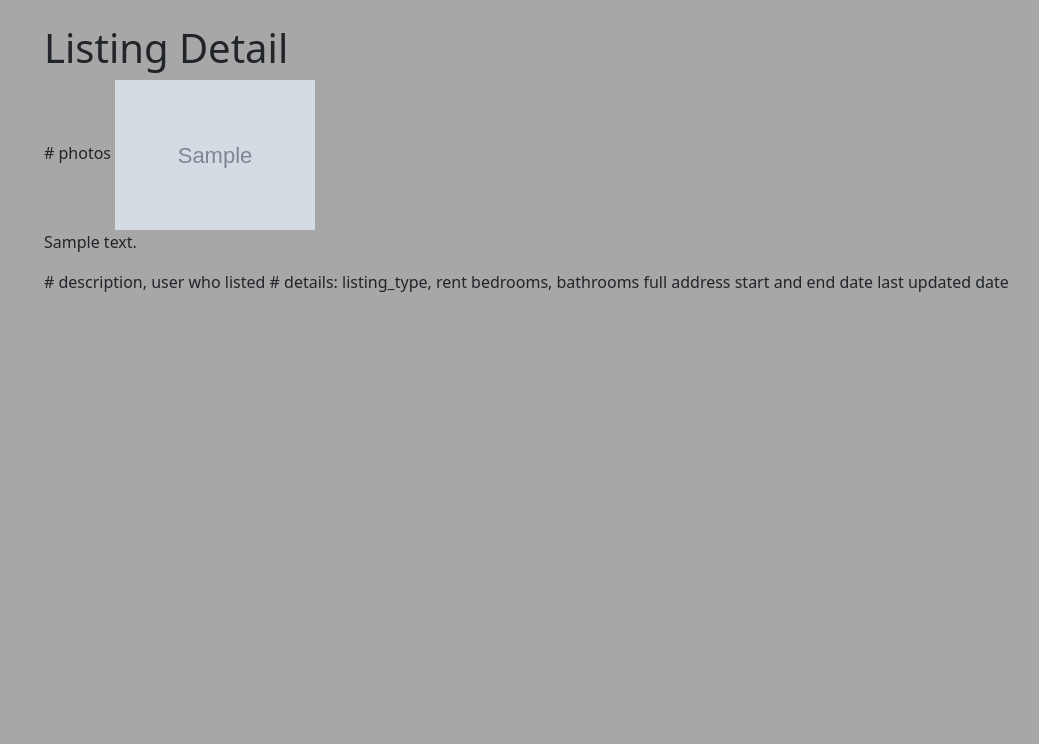
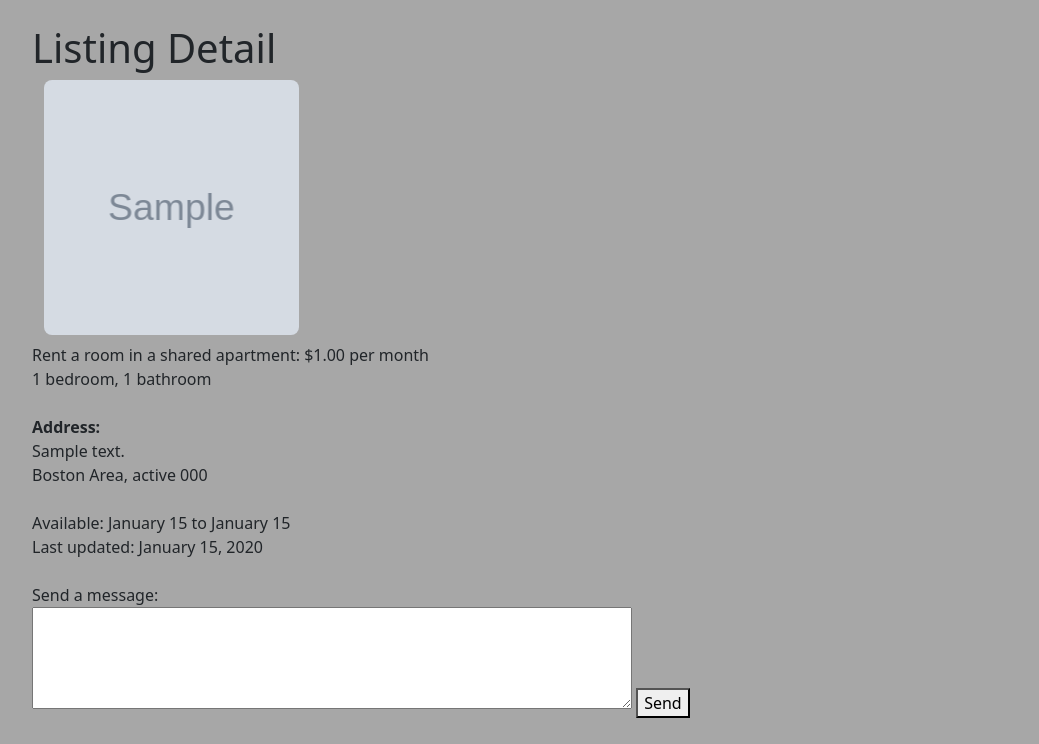
Before and after one commit to caribbean-apple/housing, a Django app: page /listing/1/ in a window 1280 px wide. Shown: the part 56-800 px from the top of the page, without its empty margins (50-1089 px from the left). Run offline with Django 4.2, Linux system fonts and the light colour scheme; tables that the repository leaves empty hold one stand-in row (values such as "Sample post"); grey boxes marked "Sample" are stand-in pictures.

Commit message:
start to add messaging, finish listing page

```diff
--- a/sublets/forms.py
+++ b/sublets/forms.py
@@ -1,6 +1,6 @@
 from django import forms
 from django.contrib.auth.forms import UserCreationForm, AuthenticationForm
-from .models import User, Listing
+from .models import User, Listing, Message
 import datetime
 
 SUPPORTED_CITIES = ['Boston Area', 'New York City', 'Philadelphia']
@@ -40,17 +40,23 @@ class ListingForm(forms.Form):
         fields=['description', 'address_line_1', 'city', 'state', 'zip_code', 'rent',
                  'listing_type', 'start_date', 'end_date', 'bathroom_count', 'bedroom_count']
 
-    def clean(self):
+    def clean_start_date(self):
         cleaned_data = super().clean()
         start_date = cleaned_data.get('start_date')
-        end_date = cleaned_data.get('end_date')
-        bedroom_count = cleaned_data.get('bedroom_count')
         if start_date and start_date < datetime.date.today():
             raise forms.ValidationError("Start date cannot be in the past.")
+
+    def clean_end_date(self):
+        cleaned_data = super().clean()
+        end_date = cleaned_data.get('end_date')
         if end_date and end_date < datetime.date.today():
             raise forms.ValidationError("End date cannot be in the past.")
-        if start_date and end_date and start_date > end_date:
+        if end_date and end_date < cleaned_data.get('start_date'):
             raise forms.ValidationError("End date must be later than start date.")
+
+    def clean_bedroom_count(self):
+        cleaned_data = super().clean()
+        bedroom_count = cleaned_data.get('bedroom_count')
         if bedroom_count < 1:
             raise forms.ValidationError("Listings must have at least one bedroom.")
         return cleaned_data
@@ -60,3 +66,9 @@ class SearchForm(forms.Form):
     Selected_City = forms.MultipleChoiceField(
         choices=SUPPORTED_CITIES,
     )
+
+class SendMessageForm(forms.ModelForm):
+    body = forms.CharField(widget=forms.Textarea(attrs={'rows': 4}))
+    class Meta:
+        model = Message
+        fields = ['body']
--- a/sublets/static/sublets/css/listing.css
+++ b/sublets/static/sublets/css/listing.css
@@ -1,3 +1,16 @@
 .listingpicture {
     width: 200px;
 }
+
+.square-thumbnail {
+    width: 100%;
+    padding-bottom: 100%;
+    background-size: cover;
+    background-position: center;
+    border-radius: 8px;
+  }
+
+textarea {
+    width: 70%;
+    max-width: 600px;
+}
--- a/sublets/templates/sublets/listing.html
+++ b/sublets/templates/sublets/listing.html
@@ -9,23 +9,36 @@ Sublets - Listing Detail
 {% endblock head %}
 
 {% block body %}
-<div class="container">
-    <h1>Listing Detail</h1>
-    # photos
-    {% for p in pictures %}
-    <img class="listingpicture" src="{{ p.picture.url }}" alt="listing picture">
-    {% empty %}
-    {% endfor %}
-
-    <p>{{ listing.description }}</p>
-    # description, user who listed
+<h1>Listing Detail</h1>
 
 
-    # details: listing_type, rent
-    bedrooms, bathrooms
-    full address
-    start and end date
-    last updated date
+<div class="container-fluid">
+    <div class="row">
+      {% for p in pictures %}
+        <div class="col-4 col-md-3 mb-2">
+          <div class="square-thumbnail" style="background-image: url('{{ p.picture.url }}');"></div>
+        </div>
+      {% empty %}
+        <p>(Listing has no images)</p>
+      {% endfor %}
+    </div>
+  </div>
 
+  {{ listing.get_listing_type_display }}: ${{ listing.rent }} per month<br>
+  {{ listing.bedroom_count }} bedroom{% if listing.bedroom_count|add:0 > 1 %}s{% endif %},
+  {{ listing.bathroom_count }} bathroom{% if listing.bathroom_count|add:0 > 1 %}s{% endif %} <br><br>
+  <strong>Address:</strong><br>
+  {{ listing.address_line_1 }}<br> {{ listing.city }}, {{ listing.state }} {{ listing.zip_code }}<br><br>
+  Available: {{ listing.start_date|date:"F j" }} to {{ listing.end_date|date:"F j" }}<br>
+  Last updated: {{ listing.updated_at|date:"F j, Y" }}
+  <br><br>
+  <form action="{% url 'send_message' %}" method="post">
+    {% csrf_token %}
+    {{ send_message_form.non_field_errors }}
+    {{ send_message_form.body.errors }}
+    <label for="{{ send_message_form.body.id_for_label }}">Send a message:</label><br>
+    {{ send_message_form.body }}
+  <button type="submit">Send</button>
+  </form>
 </div>
 {% endblock body %}
--- a/sublets/urls.py
+++ b/sublets/urls.py
@@ -9,4 +9,5 @@ urlpatterns = [
     path("register/", views.register_view, name="register"),
     path("search_results/", views.search_results, name="search"),
     path("listing/<int:listing_id>/", views.listing, name="listing"),
+    path("send-message", views.send_message, name="send_message"),
 ]
--- a/sublets/views.py
+++ b/sublets/views.py
@@ -1,20 +1,30 @@
 from django.shortcuts import render
 from django.contrib.auth import login, logout, authenticate
-from django.contrib.auth.decorators import login_required
+from django.contrib.auth.decorators import login_required #, require_POST
 from django.shortcuts import render, redirect, get_object_or_404
 from django.http import HttpResponse
 from django.core.paginator import Paginator
-from .forms import UserRegistrationForm, LoginForm, ListingForm, SearchForm
+from .forms import UserRegistrationForm, LoginForm, ListingForm, SearchForm, SendMessageForm
 from .models import User, Listing, ListingPicture
 
 # Create your views here.
 def listing(request, listing_id):
     listing_object = get_object_or_404(Listing, pk=listing_id)
     pictures = ListingPicture.objects.filter(listing=listing_object)
+    send_message_form = SendMessageForm()
     context = {
         'listing': listing_object,
-        'pictures': pictures}
+        'pictures': pictures,
+        'send_message_form': send_message_form}
     return render(request, 'sublets/listing.html', context)
+
+# @require_POST
+def send_message(request):
+    # Get the form data from the request
+    form = SendMessageForm(request.POST)
+    # need sender, recipient, listing, body
+    if form.is_valid():
+        form.save()
 
 def index(request):
     search_form = SearchForm()
```
